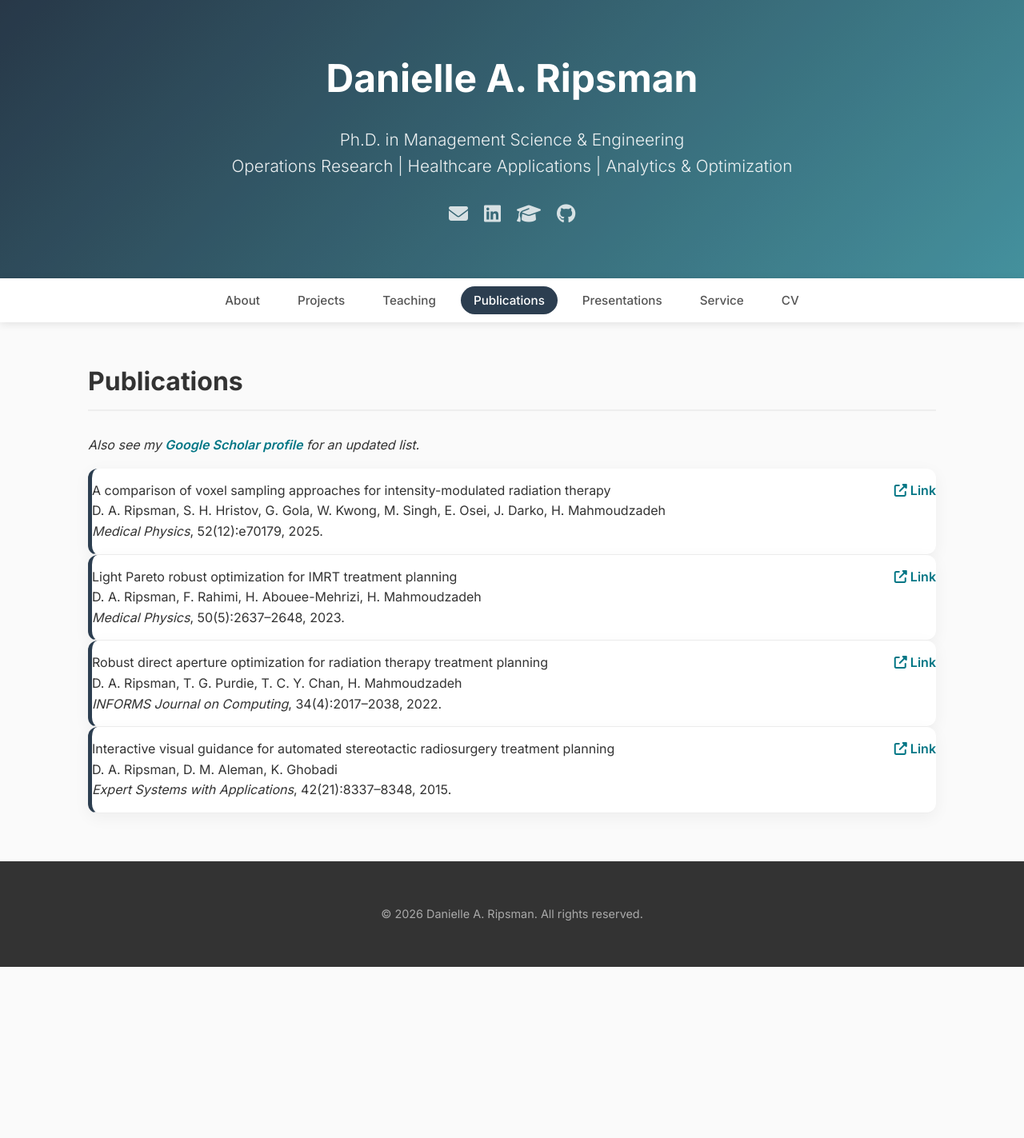
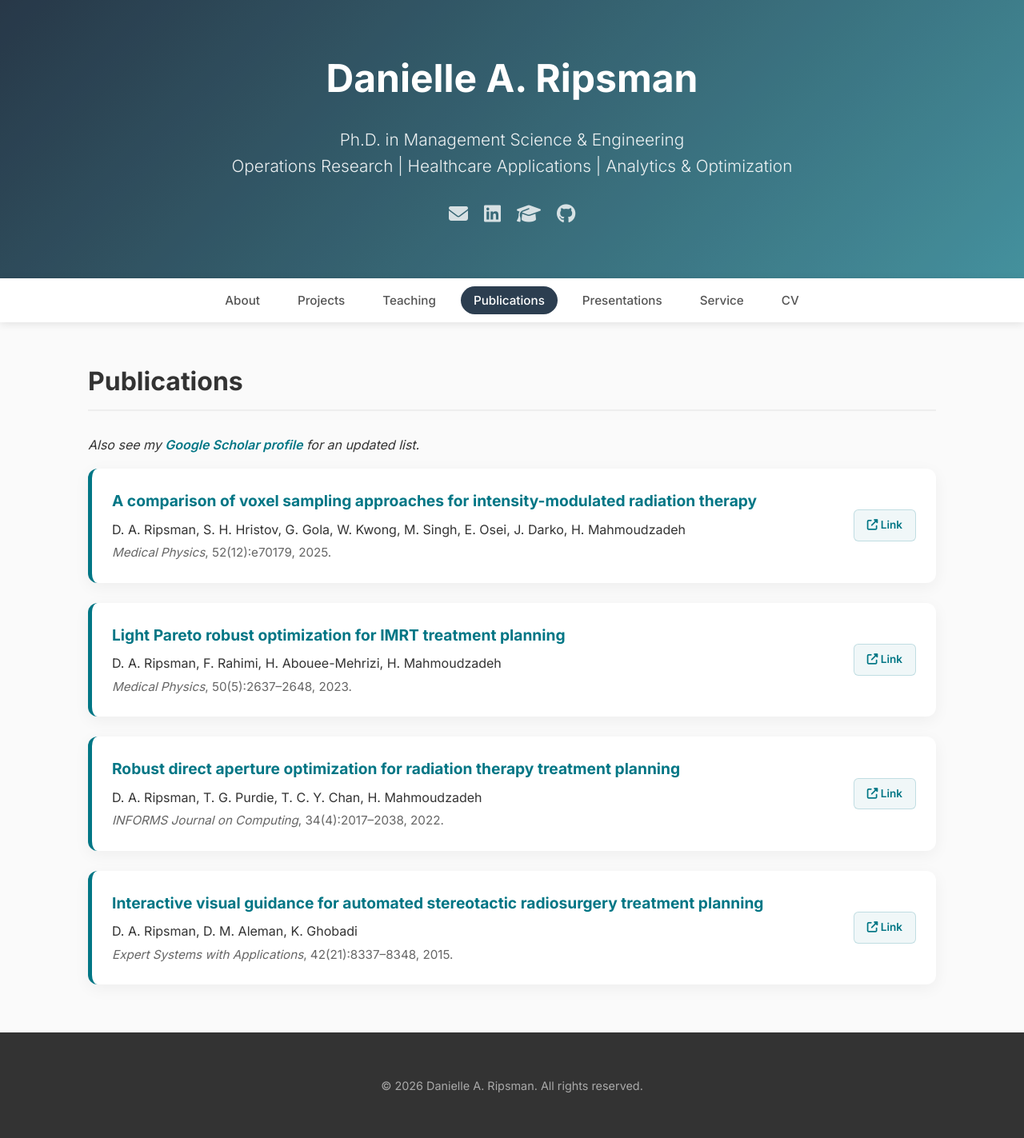
Before and after one commit to DaniRip/DaniRip.github.io, a Jekyll site: the page built from publications.md, in a window 1280 px wide. Shown: the whole page at 80% size. Built offline with Jekyll 4.4.1, drawn with Linux system fonts in a browser that asks for light colours; before the commit the page ends 1209 px from its top, so only the background shows below that.

Commit message:
Update style.css

```diff
--- a/assets/css/style.css
+++ b/assets/css/style.css
@@ -250,48 +250,73 @@ h2 {
 }
 
 /* Lists and Items */
-/* .publication-item {
-    background: white;
-    padding: 20px;
-    border-radius: 8px;
-    box-shadow: 0 2px 10px rgba(0,0,0,0.03);
-    margin-bottom: 15px;
-    border-left: 3px solid #ddd;
+/* Restoring the Card Look with a Flex twist */
+.publication-item.card {
+    display: flex;
+    justify-content: space-between;
+    align-items: center; /* Centers the [Link] button vertically against the text */
+    gap: 20px;
+    padding: 25px;
+    border-left: 5px solid #007685; /* Your bold teal border */
 }
 
+/* Make sure the title stays that nice accent color */
 .publication-title {
     font-weight: 700;
-    font-size: 1.1rem;
-    color: var(--accent-color);
-    margin-bottom: 5px;
-} */
-
-.publication-item {
-    display: flex;
-    justify-content: space-between;
-    align-items: flex-start;
-    padding: 15px 0;
-    border-bottom: 1px solid #eee; /* Light divider instead of a box */
-    margin-bottom: 0;
+    font-size: 1.2rem;
+    color: #007685; /* Your colorful teal title */
+    margin-bottom: 8px;
 }
 
-.featured-pub {
-    background-color: rgba(76, 161, 175, 0.03);
-    border-left: 4px solid #007685;
-    padding-left: 15px;
+.pub-content {
+    flex: 1; /* This pushes the links to the far right */
 }
 
-.pub-main { flex: 1; }
-
-.pub-links {
-    margin-left: 20px;
-    white-space: nowrap;
+.pub-authors {
+    color: #333;
+    margin-bottom: 4px;
 }
 
-.pub-btn {
+.pub-venue {
+    color: #666;
+    font-size: 0.95rem;
+}
+
+/* Styling the Link as a clean "Action" button */
+.pub-links {
+    display: flex;
+    flex-direction: column;
+    gap: 8px;
+}
+
+.pub-link-btn {
+    background: #f0f7f8;
+    color: #007685 !important;
+    padding: 8px 16px;
+    border-radius: 6px;
     font-size: 0.85rem;
-    color: #007685 !important;
-    margin-left: 10px;
+    font-weight: 600;
+    text-decoration: none;
+    border: 1px solid rgba(0, 118, 133, 0.2);
+    text-align: center;
+    transition: all 0.2s ease;
+}
+
+.pub-link-btn:hover {
+    background: #007685;
+    color: white !important;
+}
+
+/* Mobile Fix: Stack them if the screen is too narrow */
+@media (max-width: 600px) {
+    .publication-item.card {
+        flex-direction: column;
+        align-items: flex-start;
+    }
+    .pub-links {
+        width: 100%;
+        margin-top: 10px;
+    }
 }
 
 /* Container for the Video Label and Frame */
```
